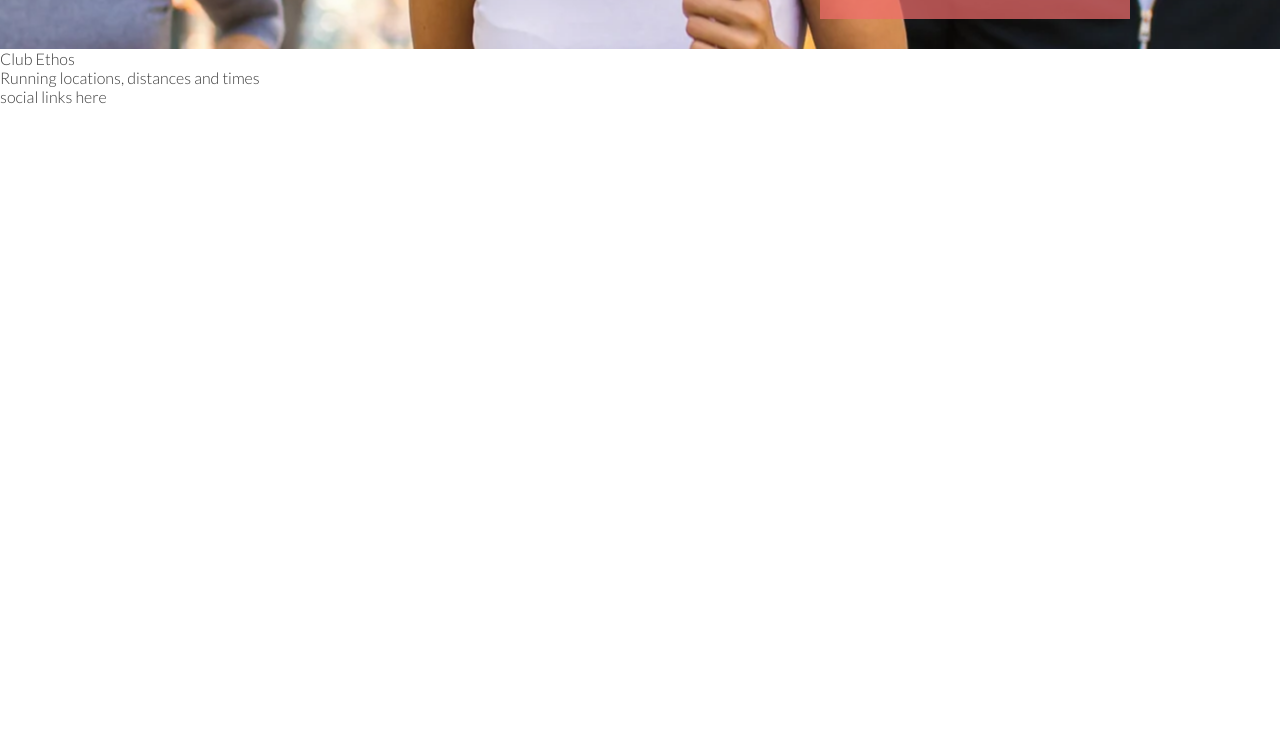
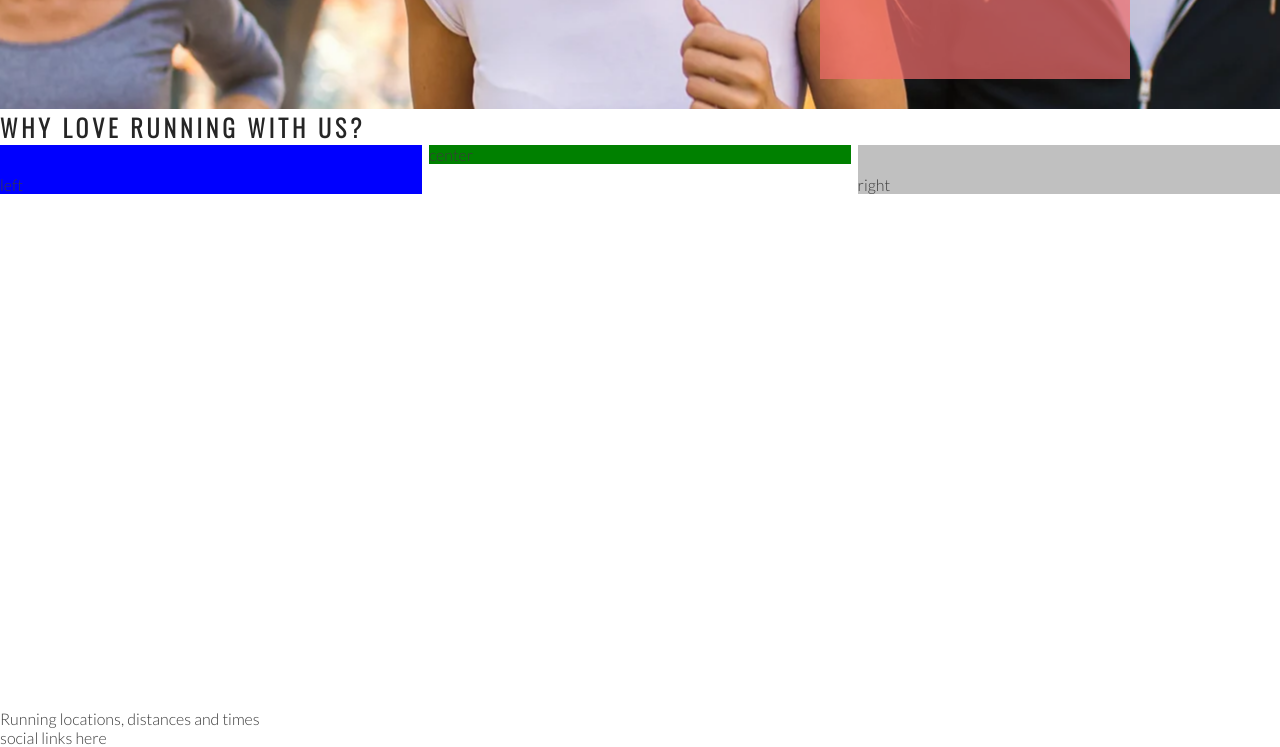
Before and after one commit to Mahsak89/love-running, a plain HTML site: page index.html in a window 1280 px wide. Shown: the part 626-1373 px from the top of the page. Before the commit the page ends 800 px from the top, so only its background shows below. Drawn offline with nearby package versions, Linux system fonts and the light colour scheme.

Commit message:
Add club ethos main structure

```diff
--- a/assets/css/style.css
+++ b/assets/css/style.css
@@ -24,6 +24,7 @@ h2 {
 #logo {
     float: left;
     font-size: 280%;
+    margin: 30px;
 }
 
 /* navigation links */
@@ -112,3 +113,28 @@ h2 {
     right: 150px;
     position: absolute;
 }
+
+/* club ethos */
+
+#club-ethos {
+    height: 600px;
+}
+#left-about {
+    padding-top: 30px;
+    width: 33%;
+    float: left;
+    background-color: blue;
+}
+
+#right-about {
+    padding-top: 30px;
+    width: 33%;
+    float: right;
+    background-color: silver;
+}
+
+#center-about {
+    width: 33%;
+    margin: 0 auto;
+    background-color: green;
+}
--- a/index.html
+++ b/index.html
@@ -40,8 +40,11 @@
         </div>
 
     </section>
-    <section>
-        Club Ethos
+    <section id="club-ethos">
+        <h1>Why love running with us?</h1>
+        <div id="left-about">left</div>
+        <div id="right-about">right</div>
+        <div id="center-about">center</div>
     </section>
     <section>
         Running locations, distances and times
```
